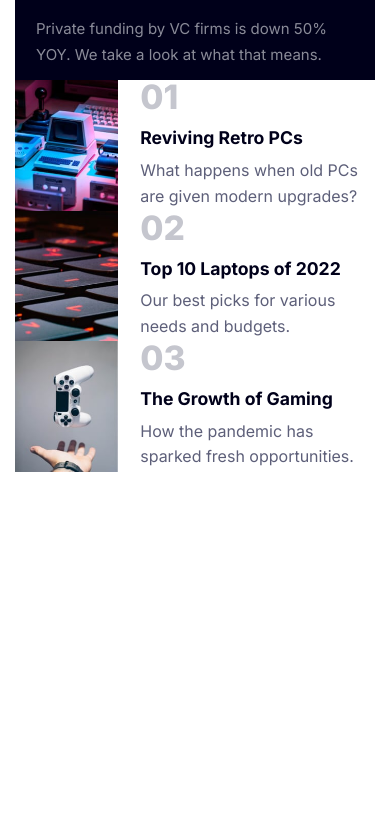
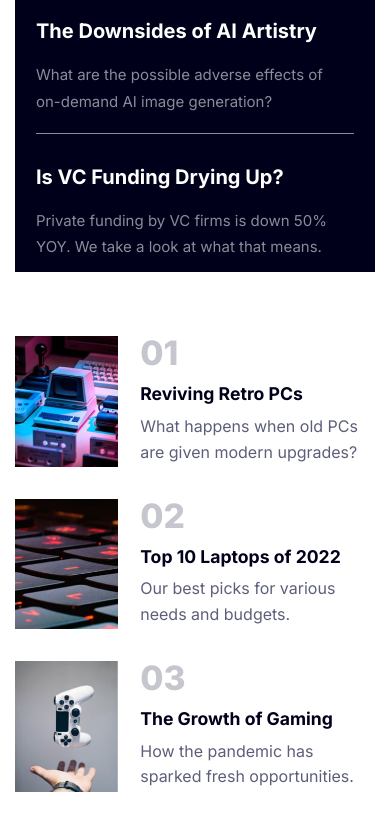
Before and after one commit to dairon-canel/news-homepage, a website: page public/index.html in a window 390 px wide. Shown: the part 1107-1938 px from the top of the page. Before the commit the page ends 1579 px from the top, so only its background shows below. Drawn offline with Linux system fonts and the light colour scheme.

Commit message:
feat: fix mobile design gap

```diff
--- a/public/index.html
+++ b/public/index.html
@@ -17,9 +17,9 @@
     <title>Frontend Mentor | News homepage</title>
   </head>
   <body class="grid min-h-screen items-start">
-    <main class="grid">
+    <main class="mb-32 grid">
       <header
-        class="grid w-full grid-flow-col justify-between place-self-center px-[0.95rem] pt-7 pb-[1.9rem] sm:bg-red-600 lg:max-w-[71.2rem] lg:pb-[3.5rem] lg:pt-[5.6rem]"
+        class="grid w-full grid-flow-col justify-between place-self-center px-[0.95rem] pt-7 pb-[1.9rem] sm:bg-red-600 lg:max-w-[71.2rem] lg:bg-white lg:pb-[3.5rem] lg:pt-[5.6rem]"
       >
         <nav class="order-2 hidden">
           <ul class="grid grid-flow-col gap-[2.4rem]">
@@ -47,7 +47,7 @@
         />
       </header>
       <section
-        class="grid place-self-center self-start px-[0.95rem] lg:max-w-[71.2rem] lg:grid-cols-[21.8rem_auto_21.9rem] lg:grid-rows-[20rem_11.8rem_auto_auto] lg:gap-x-[1.9rem] [&>div]:grid [&>div]:grid-cols-[auto_auto] [&>div]:gap-[1.4rem] lg:[&>div]:mt-[4.5rem] [&>div>div]:order-2 [&>div>div]:grid [&>div>div]:content-start [&>div>img]:order-1 [&>div>img]:h-[8.15rem] [&>div>img]:object-cover [&>div>div>p]:order-1 [&>div>div>p]:text-[2.1rem] [&>div>div>p]:font-800 [&>div>div>p]:leading-[2.1rem] [&>div>div>p]:text-grayishBlue [&>div>div>h2]:order-2 [&>div>div>h2]:mt-[0.7rem] [&>div>div>h3]:order-3 [&>div>div>h3]:mt-[0.4rem] [&>div>div>h3]:leading-[1.6rem] [&>div>div>h3]:text-darkGrayishBlue lg:[&>div>div>h3]:text-[0.95rem] [&>div>div>h2>a]:text-[1.1rem] [&>div>div>h2>a]:font-700 [&>div>div>h2>a]:text-veryDarkBlue lg:[&>div>div>h2>a]:text-[1.14rem]"
+        class="grid gap-16 place-self-center self-start px-[0.95rem] lg:max-w-[71.2rem] lg:grid-cols-[21.8rem_auto_21.9rem] lg:grid-rows-[20rem_11.8rem_auto_auto] lg:gap-x-[1.9rem] [&>div]:grid [&>div]:grid-cols-[auto_auto] [&>div]:gap-[1.4rem] lg:[&>div]:mt-[4.5rem] [&>div>div]:order-2 [&>div>div]:grid [&>div>div]:content-start [&>div>img]:order-1 [&>div>img]:h-[8.15rem] [&>div>img]:object-cover [&>div>div>p]:order-1 [&>div>div>p]:text-[2.1rem] [&>div>div>p]:font-800 [&>div>div>p]:leading-[2.1rem] [&>div>div>p]:text-grayishBlue [&>div>div>h2]:order-2 [&>div>div>h2]:mt-[0.7rem] [&>div>div>h3]:order-3 [&>div>div>h3]:mt-[0.4rem] [&>div>div>h3]:leading-[1.6rem] [&>div>div>h3]:text-darkGrayishBlue lg:[&>div>div>h3]:text-[0.95rem] [&>div>div>h2>a]:text-[1.1rem] [&>div>div>h2>a]:font-700 [&>div>div>h2>a]:text-veryDarkBlue lg:[&>div>div>h2>a]:text-[1.14rem]"
       >
         <h1
           class="order-2 mt-[1.6rem] pr-2 text-[2.45rem] font-800 leading-[2.5rem] text-veryDarkBlue lg:col-start-1 lg:col-end-2 lg:row-start-2 lg:row-end-3 lg:mt-[1.65rem] lg:text-[3.5rem] lg:leading-[3.5rem]"
@@ -122,7 +122,7 @@
           </div>
           <img src="./image-retro-pcs.jpg" alt="retro pc" />
         </div>
-        <div class="order-6">
+        <div class="order-6 -mt-8 lg:-mt-0">
           <div>
             <h2>
               <a href="#">Top 10 Laptops of 2022</a>
@@ -132,7 +132,7 @@
           </div>
           <img src="./image-top-laptops.jpg" alt="top laptops" />
         </div>
-        <div class="order-7">
+        <div class="order-7 -mt-8 lg:-mt-0">
           <div>
             <h2>
               <a href="#">The Growth of Gaming</a>
```
Also changed, not shown: public/output-style.css.
